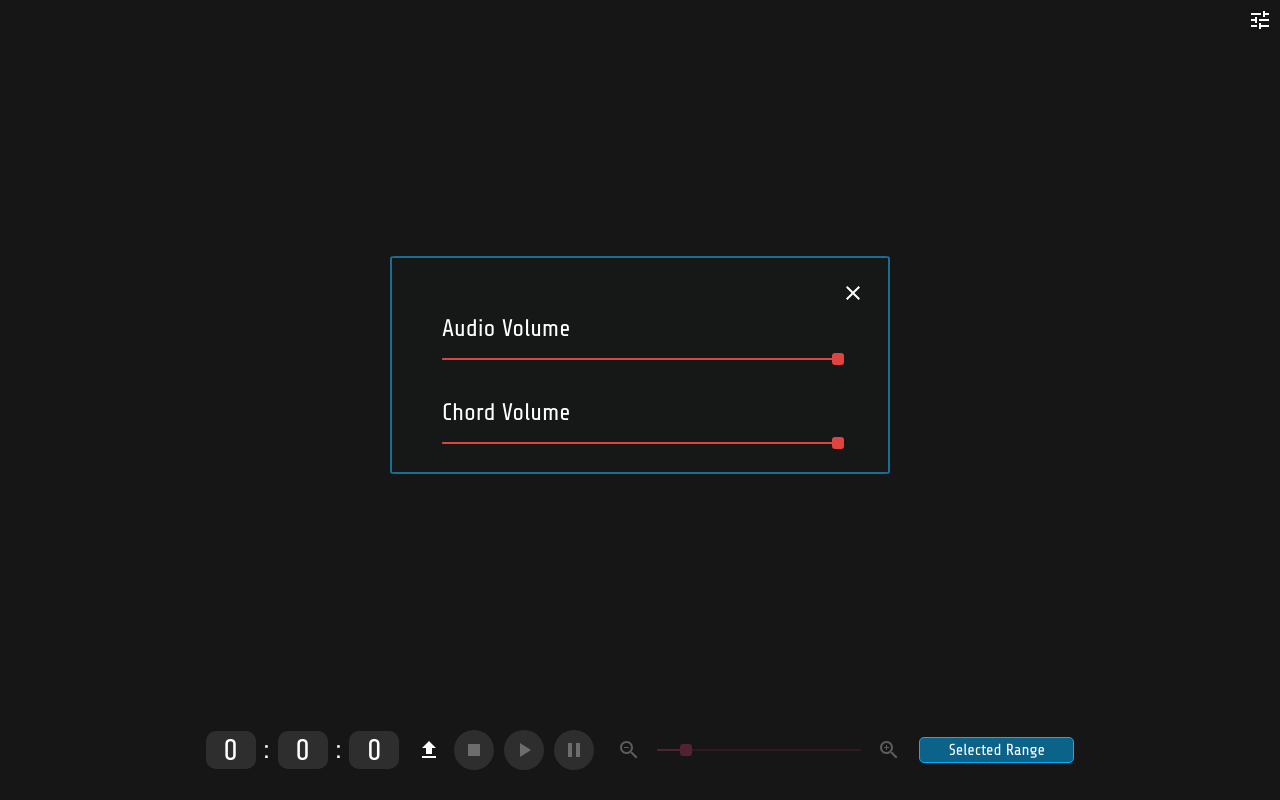
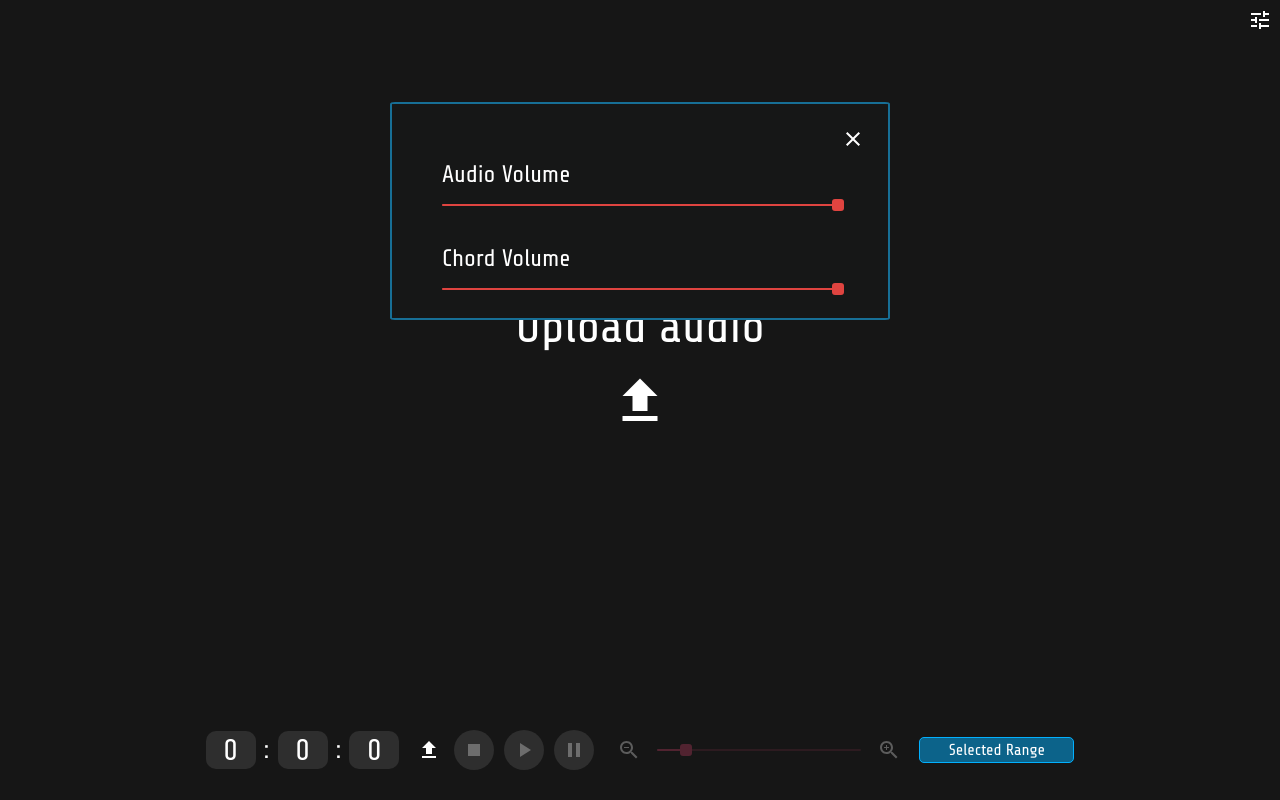
Before and after one commit to MichaelShingo/audioFeatures, a Next.js app: page / in a window 1280 px wide. Both pictures are taken after a click on the button 1260 px from the left and 20 px from the top of the page. Built offline with nearby package versions, Linux system fonts and the light colour scheme.

Commit message:
hover marker does not appear on modal hover

```diff
--- a/app/components/containers/CustomModal.tsx
+++ b/app/components/containers/CustomModal.tsx
@@ -14,12 +14,14 @@ const CustomModal: React.FC<CustomModalProps> = ({ isOpen, setIsOpen, children }
 	return (
 		<Modal
 			open={isOpen}
+			hideBackdrop={false}
+			onMouseEnter={(e) => e.stopPropagation}
 			sx={{
 				display: 'flex',
 				justifyContent: 'center',
 				alignItems: 'center',
 				transform: 'translateX(-50%) translateY(0%)',
-				mt: '20%',
+				mt: '8%',
 				borderRadius: '1%',
 				ml: '50%',
 				mr: '50%',
```
